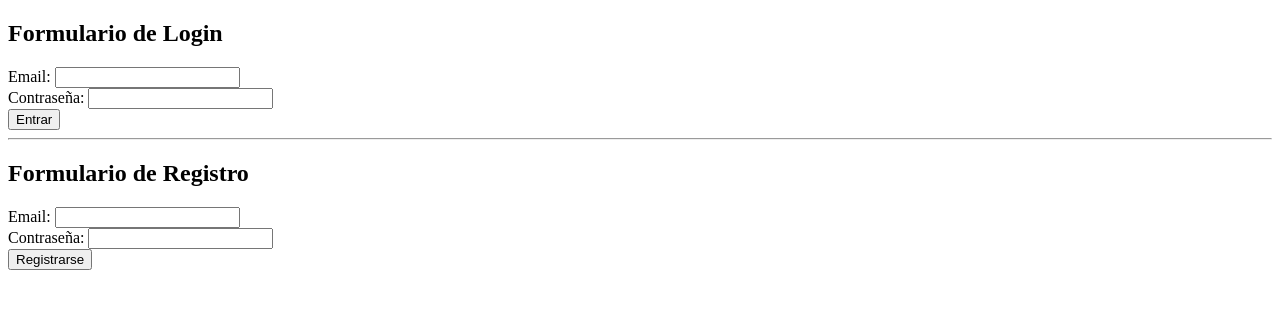
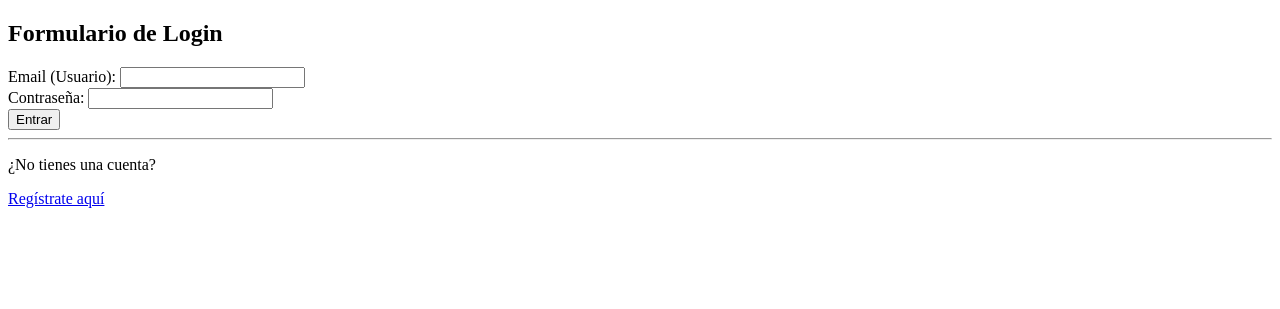
Before and after one commit to DiegoSZ675/videojuego, a PHP site: page / in a window 1280 px wide. Shown: the top 309 px of the page. Run offline with PHP 8.4, Linux system fonts and the light colour scheme.

Commit message:
Simplify login page by removing registration form

```diff
--- a/index.php
+++ b/index.php
@@ -2,14 +2,14 @@
 <html lang="es">
 <head>
     <meta charset="UTF-8">
-    <title>Login y Registro</title>
+    <title>Login</title>
 </head>
 <body>
     <h2>Formulario de Login</h2>
 
     <form action="login.php" method="POST">
         <div>
-            <label for="email">Email:</label>
+            <label for="email">Email (Usuario):</label>
             <input type="email" id="email" name="email" required>
         </div>
         <div>
@@ -23,21 +23,8 @@
 
     <hr>
 
-    <h2>Formulario de Registro</h2>
-
-    <form action="register.php" method="POST">
-        <div>
-            <label for="reg_email">Email:</label>
-            <input type="email" id="reg_email" name="email" required>
-        </div>
-        <div>
-            <label for="reg_contrasena">Contraseña:</label>
-            <input type="password" id="reg_contrasena" name="contrasena" required>
-        </div>
-        <div>
-            <button type="submit">Registrarse</button>
-        </div>
-    </form>
+    <p>¿No tienes una cuenta?</p>
+    <a href="register.php">Regístrate aquí</a>
 
 </body>
 </html>
```
